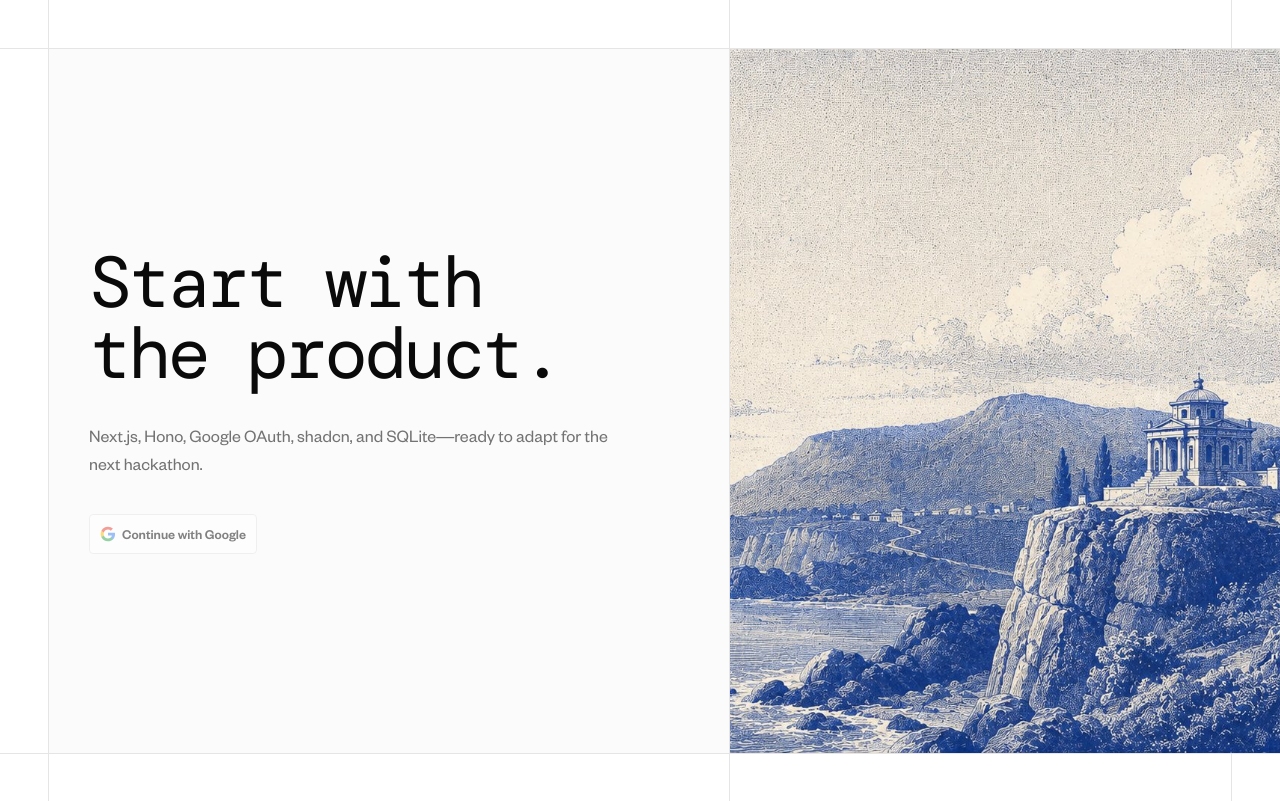
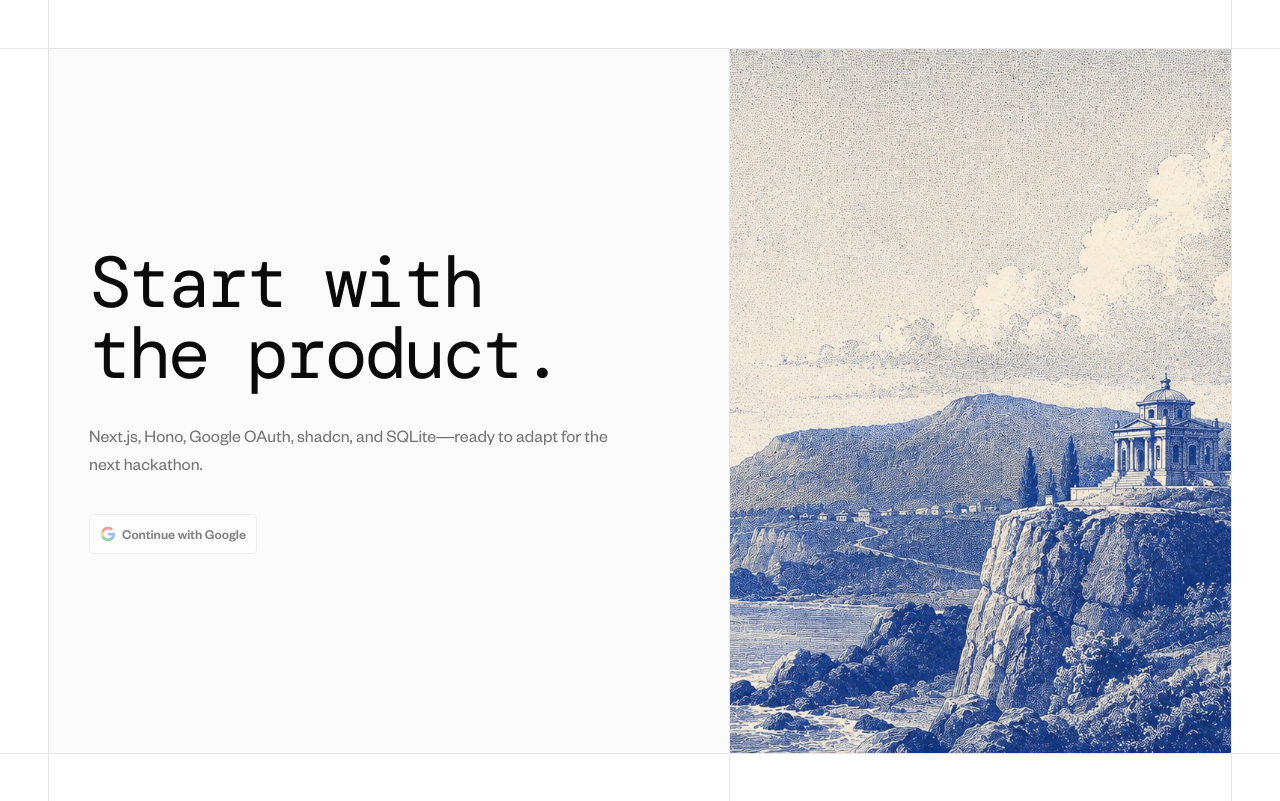
Before and after one commit to vimzh/bumps, a Next.js app in the folder apps/web/: page / in a window 1280 px wide. Built offline with nearby package versions, Linux system fonts and the light colour scheme; no server answers; a web font is replaced by a local one.

Commit message:
Keep hero image within grid rails

```diff
--- a/apps/web/src/app/page.tsx
+++ b/apps/web/src/app/page.tsx
@@ -6,7 +6,7 @@ export default function Home() {
   return (
     <div className="min-h-svh">
       <SiteNavbar />
-      <main className="mx-6 border-l sm:mx-8 lg:mx-12" id="main-content">
+      <main className="mx-6 border-x sm:mx-8 lg:mx-12" id="main-content">
         <HomeHero {...homeContent.hero} />
       </main>
       <div aria-hidden="true" className="h-12 border-t">
--- a/apps/web/src/components/home/hero-visual.tsx
+++ b/apps/web/src/components/home/hero-visual.tsx
@@ -2,7 +2,7 @@ import Image from "next/image";
 
 export function HeroVisual() {
   return (
-    <div className="relative -ml-6 -mr-6 min-h-72 overflow-hidden border-t bg-muted sm:-ml-8 sm:-mr-8 lg:-mr-12 lg:ml-0 lg:min-h-[calc(100svh-6rem)] lg:border-l lg:border-t-0">
+    <div className="relative min-h-72 overflow-hidden border-t bg-muted lg:min-h-[calc(100svh-6rem)] lg:border-l lg:border-t-0">
       <Image
         alt=""
         className="object-cover object-[68%_center]"
--- a/apps/web/src/components/layout/site-navbar.tsx
+++ b/apps/web/src/components/layout/site-navbar.tsx
@@ -17,7 +17,7 @@ export function SiteNavbar({ title }: SiteNavbarProps) {
         >
           {title}
         </Link>
-        <div aria-hidden="true" className="border-l" />
+        <div aria-hidden="true" />
       </nav>
     </header>
   );
```
